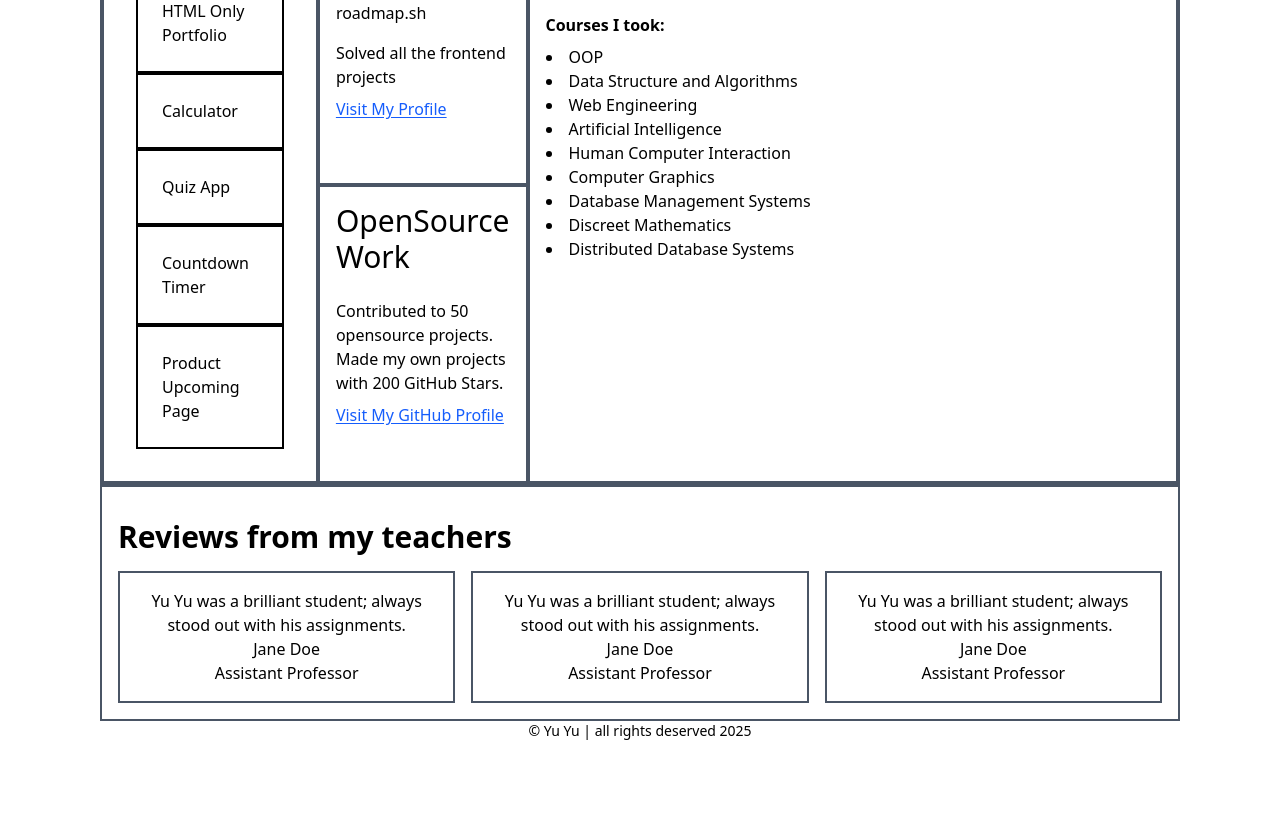
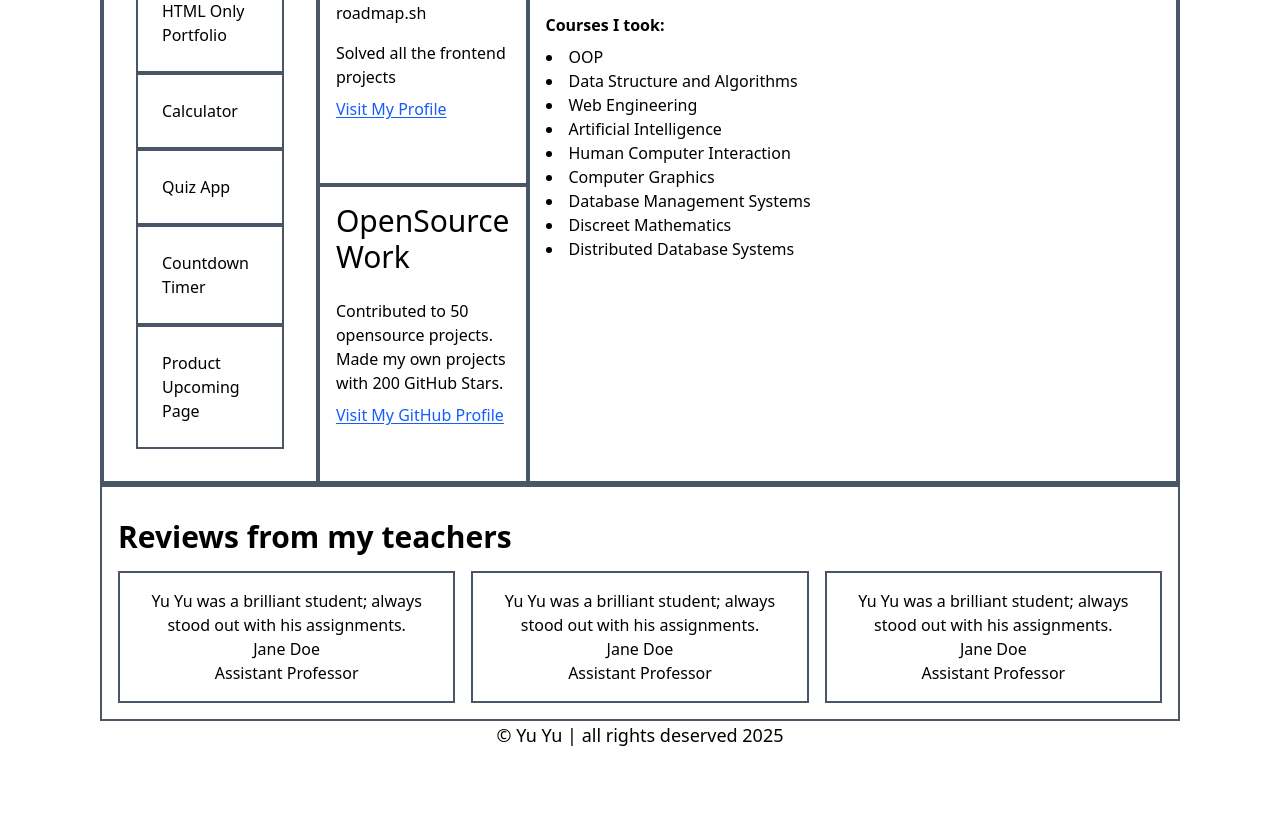
Before and after one commit to yu-yu-aung/frontend, a plain HTML site: page 2-Basic/basic-html-website.html in a window 1280 px wide. Shown: the part 509-1338 px from the top of the page. Drawn offline with nearby package versions, Linux system fonts and the light colour scheme.

Commit message:
Checking errors

```diff
--- a/2-Basic/basic-html-website.html
+++ b/2-Basic/basic-html-website.html
@@ -77,19 +77,19 @@
         >
           <h2 class="text-xl md:text-2xl lg:text-3xl mb-4">Projects</h2>
           <ul>
-            <li class="border-2 border-solid-gray-600 mx-4 p-2 md:p-4 lg:p-6">
+            <li class="border-2 border-gray-600 mx-4 p-2 md:p-4 lg:p-6">
               HTML Only Portfolio
             </li>
-            <li class="border-2 border-solid-gray-600 mx-4 p-2 md:p-4 lg:p-6">
+            <li class="border-2 border-gray-600 mx-4 p-2 md:p-4 lg:p-6">
               Calculator
             </li>
-            <li class="border-2 border-solid-gray-600 mx-4 p-2 md:p-4 lg:p-6">
+            <li class="border-2 border-gray-600 mx-4 p-2 md:p-4 lg:p-6">
               Quiz App
             </li>
-            <li class="border-2 border-solid-gray-600 mx-4 p-2 md:p-4 lg:p-6">
+            <li class="border-2 border-gray-600 mx-4 p-2 md:p-4 lg:p-6">
               Countdown Timer
             </li>
-            <li class="border-2 border-solid-gray-600 mx-4 p-2 md:p-4 lg:p-6">
+            <li class="border-2 border-gray-600 mx-4 p-2 md:p-4 lg:p-6">
               Product Upcoming Page
             </li>
           </ul>
@@ -122,7 +122,7 @@
             >
           </div>
         </section>
-        <section id="education" class="p-4 border-2 border-gray-600">
+        <section id="education" class="p-4 pb-6 border-2 border-gray-600">
           <h2 class="text-xl md:text-2xl lg:text-3xl p-4">Education</h2>
           <p class="mb-4">
             Graduated with 3.82 out of 4 CGPA. Won Acme Hackathon. Organized 30
@@ -178,7 +178,7 @@
       </div>
     </main>
     <footer class="text-center">
-      <p class="text-sm md:text-l lg:text-l">
+      <p class="text-sm md:text-lg lg:text-lg">
         &copy; Yu Yu | all rights deserved 2025
       </p>
     </footer>
```
